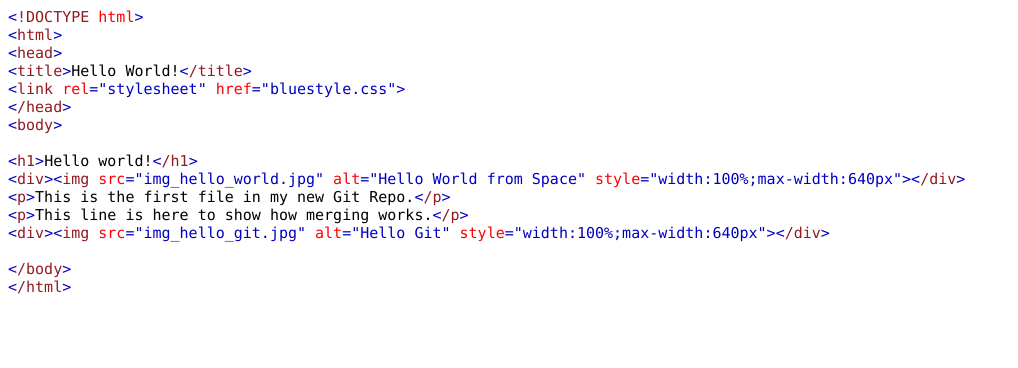
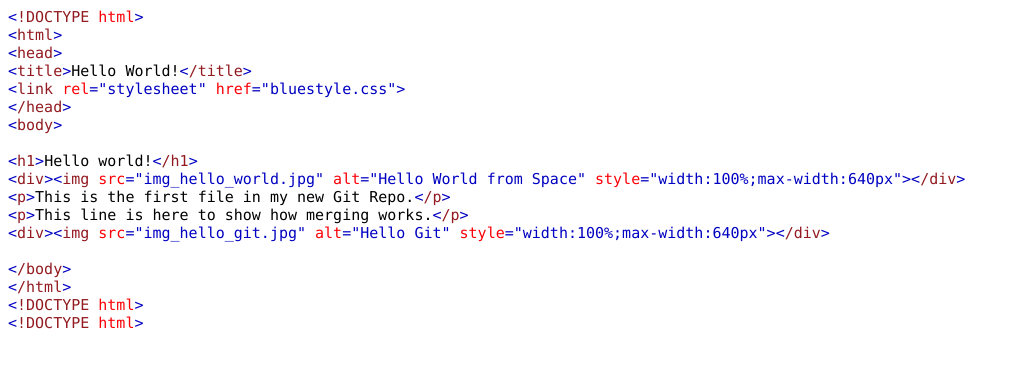
Before and after one commit to nusrat00/hello-world, a plain HTML site: page index.html in a window 1280 px wide. Shown: the whole page, without its empty margins (0-1018 px from the left). Drawn offline with Linux system fonts and the light colour scheme.

Commit message:
Update index.html

```diff
--- a/index.html
+++ b/index.html
@@ -35,5 +35,9 @@
 <p class="p4"><span class="s2"></span><br></p>
 <p class="p1"><span class="s1">&lt;</span><span class="s2">/body</span><span class="s1">&gt;</span></p>
 <p class="p1"><span class="s1">&lt;</span><span class="s2">/html</span><span class="s1">&gt;</span></p>
-</body>
+
+ <p class="p1"><span class="s1">&lt;</span><span class="s2">!DOCTYPE</span><span class="s3"> html</span><span class="s1">&gt;</span></p>
+<p class="p1"><span class="s1">&lt;</span><span class="s2">!DOCTYPE</span><span class="s3"> html</span><span class="s1">&gt;</span></p>
+
+  </body>
 </html>
```
